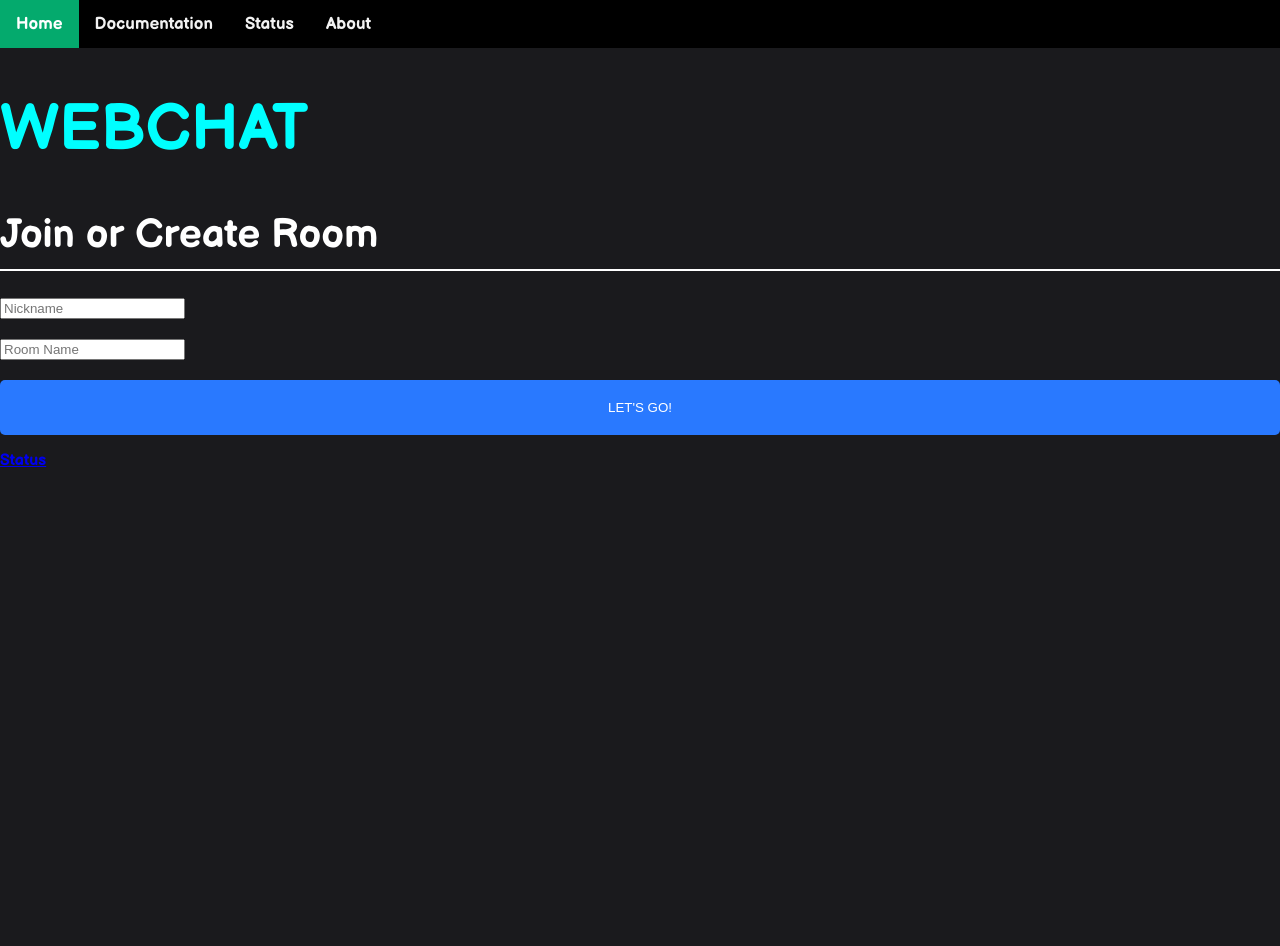
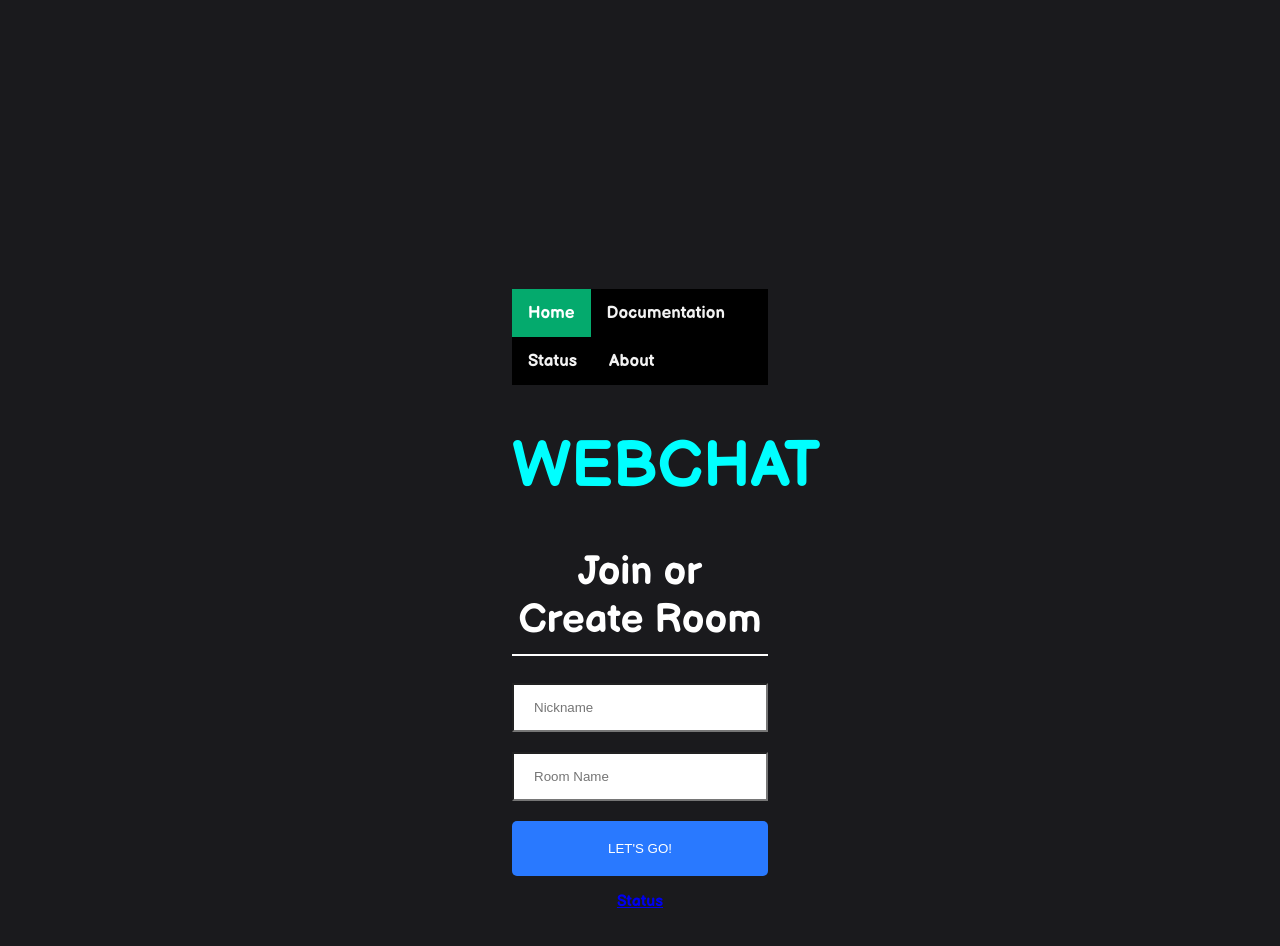
Before and after one commit to Senophyx/pocket-chat-client, a React (Create React App) app: page / in a window 1280 px wide. Shown: the top 946 px of the page. Before the commit the page ends 800 px from the top, so only its background shows below. Built offline with nearby package versions, Linux system fonts and the light colour scheme.

Commit message:
Update Join.css

```diff
--- a/src/components/Join/Join.css
+++ b/src/components/Join/Join.css
@@ -1,3 +1,4 @@
+
 html, body {
   font-family: 'Balsamiq Sans', sans-serif;
   padding: 0;
@@ -50,6 +51,25 @@ html, body {
   color: white;
 }
 
+.joinOuterContainer {
+  display: flex;
+  justify-content: center;
+  text-align: center;
+  height: 150vh;
+  align-items: center;
+  background-color: #1A1A1D;
+}
+
+.joinInnerContainer {
+  width: 20%;
+}
+
+.joinInput {
+  border-radius: 0;
+  padding: 15px 20px;
+  width: 100%;
+}
+
 .doc {
   text-align: left;
   color: white;
```
